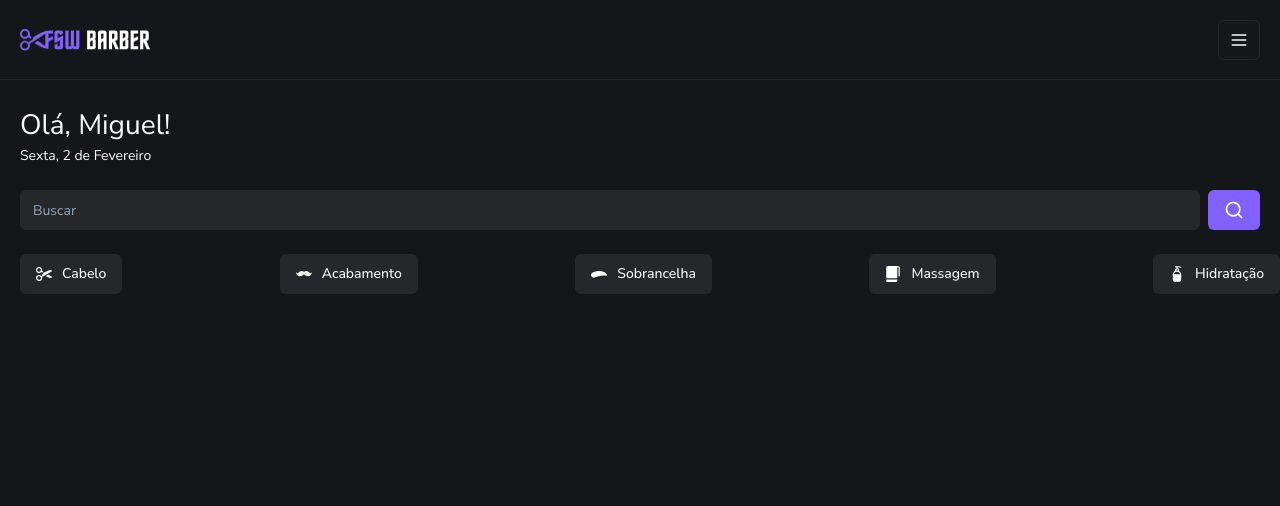
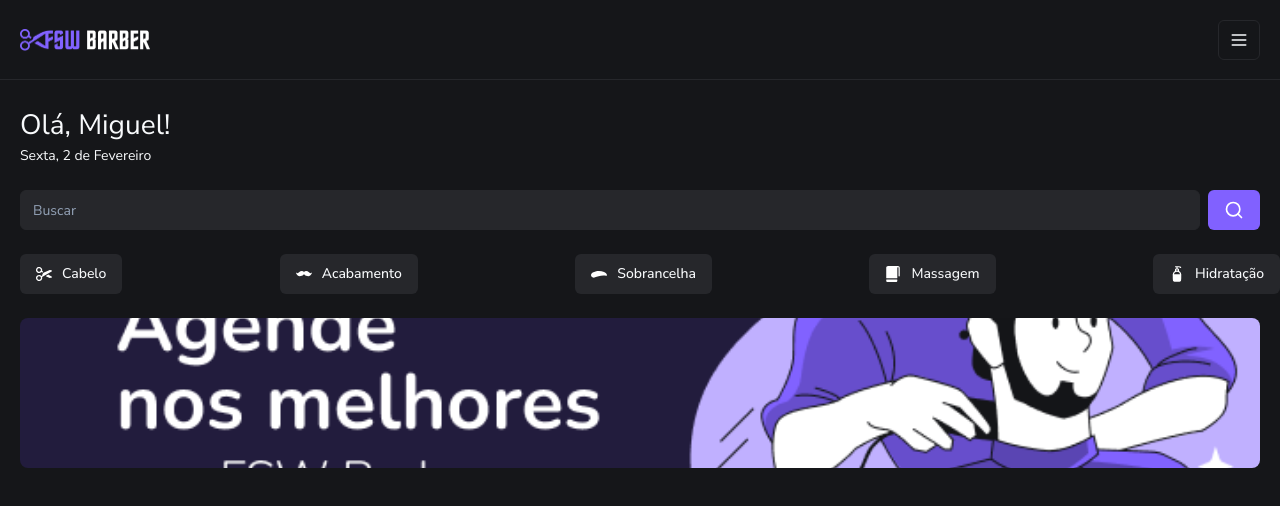
Before and after one commit to KaianDev/fsw-barbershop, a Next.js app: page / in a window 1280 px wide. Shown: the top 506 px of the page. Built offline with nearby package versions, Linux system fonts and the light colour scheme.

Commit message:
feat: add banner to home page

```diff
--- a/app/page.tsx
+++ b/app/page.tsx
@@ -45,6 +45,17 @@ const Home = () => {
           </Button>
         ))}
       </div>
+
+      <div className="px-5 pt-6">
+        <div className="relative h-[150px] w-full overflow-hidden rounded-lg">
+          <Image
+            src="/banner.png"
+            alt="Agende nos melhores com FSW Barber"
+            fill
+            className="object-cover"
+          />
+        </div>
+      </div>
     </div>
   )
 }
```
Also changed, not shown: public/banner.png (added).
